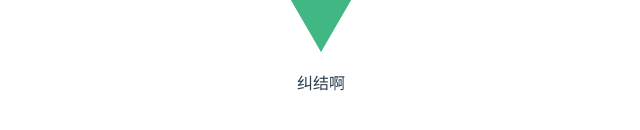
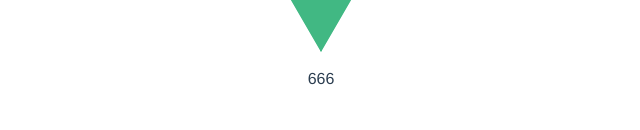
Before and after one commit to chenQushai/cky-pages, a Vue app: page / in a window 1280 px wide. Shown: the part 194-324 px from the top of the page, without its empty margins (319-959 px from the left). Built offline with nearby package versions, Linux system fonts and the light colour scheme.

Commit message:
更新插件版本

```diff
--- a/package.json
+++ b/package.json
@@ -22,12 +22,12 @@
   "dependencies": {
     "core-js": "^3.6.5",
     "element-plus": "^1.2.0-beta.3",
-    "vue": "^3.2.3"
+    "vue": "^3.2.22"
   },
   "devDependencies": {
     "@vue/cli-plugin-babel": "~4.5.0",
     "@vue/cli-service": "~4.5.0",
-    "@vue/compiler-sfc": "^3.2.3",
+    "@vue/compiler-sfc": "^3.2.22",
     "node-sass": "^4.12.0",
     "sass-loader": "^8.0.2"
   },
--- a/src/App.vue
+++ b/src/App.vue
@@ -1,7 +1,7 @@
 <template>
     <div>
         <img alt="Vue logo" src="./assets/logo.png">
-        <cky-page></cky-page>
+        <cky-page message="666"></cky-page>
     </div>
 
     <!-- <HelloWorld msg="Welcome to Your Vue.js App"/> -->
--- a/src/main.js
+++ b/src/main.js
@@ -2,8 +2,8 @@ import { createApp } from 'vue'
 import App from './App.vue'
 import ElementPlus from 'element-plus'
 import 'element-plus/dist/index.css'
-import vuePubgin from "../lib/index.js"
+import vuePlugin from "../lib/index.js"
 const app = createApp(App);
-app.use(vuePubgin);
+app.use(vuePlugin);
 app.use(ElementPlus);
 app.mount('#app');
```
